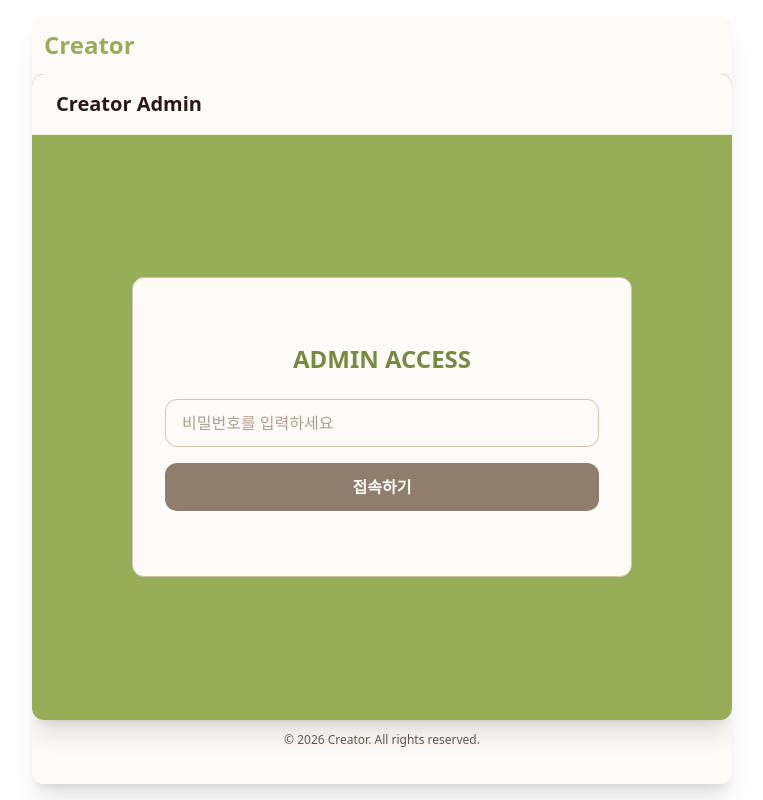
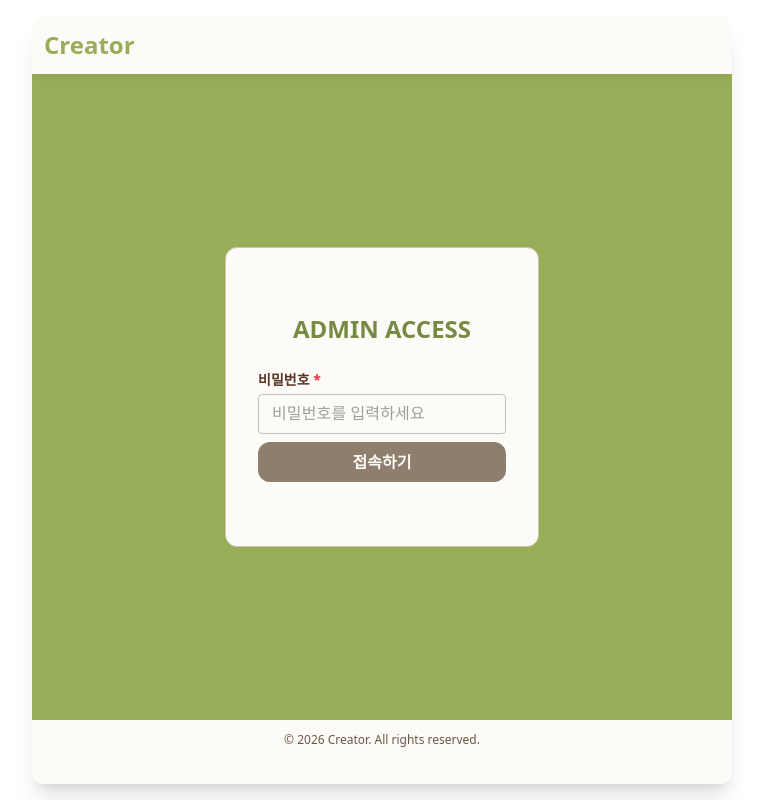
Before and after one commit to suhrin-huh/creator, a Next.js app: page /login in a window 1280 px wide. Shown: the whole page, without its empty margins (258-1021 px from the left). Built offline with nearby package versions, Linux system fonts and the light colour scheme.

Commit message:
refactor: 로그인 페이지 컴포넌트 분리

```diff
--- /dev/null
+++ b/src/app/(public)/login/_components/LoginContainer.tsx
@@ -0,0 +1,13 @@
+// components
+import LoginForm from "./LoginForm";
+
+export default function LoginContainer() {
+  return (
+    <main className="bg-primary flex flex-1 flex-col items-center justify-center p-4">
+      <div className="flex h-75 max-w-125 flex-col items-center justify-center rounded-lg border border-gray-300 bg-white p-8">
+        <h1 className="text-primary-dark text-h3 mb-6 text-center font-bold">ADMIN ACCESS</h1>
+        <LoginForm />
+      </div>
+    </main>
+  );
+}
--- /dev/null
+++ b/src/app/(public)/login/_components/LoginForm.tsx
@@ -0,0 +1,42 @@
+"use client";
+
+// library
+import { useActionState } from "react"; // Next.js 14라면 'react-dom'의 useFormState 사용
+
+// components
+import { FormInput } from "@/components/common/FormInputs";
+
+// action
+import { login } from "@/actions/auth";
+
+const initialState = {
+  success: false,
+  message: "",
+};
+
+export default function LoginForm() {
+  const [state, formAction, isPending] = useActionState(login, initialState);
+
+  return (
+    <form action={formAction} className="gap-sm flex w-full flex-col">
+      <div className="flex flex-col gap-1">
+        <FormInput
+          label={"비밀번호"}
+          type="password"
+          id="password"
+          name="password"
+          required
+          placeholder="비밀번호를 입력하세요"
+          errorMessage={state?.message}
+        />
+      </div>
+      <button
+        type="submit"
+        disabled={isPending}
+        className="p-sm rounded-lg bg-gray-500 font-bold text-white transition-all hover:bg-gray-700 hover:shadow-lg disabled:cursor-not-allowed disabled:bg-gray-400"
+      >
+        {isPending ? "접속 중..." : "접속하기"}
+      </button>
+    </form>
+  );
+}
--- a/src/app/(public)/login/page.tsx
+++ b/src/app/(public)/login/page.tsx
@@ -1,60 +1,6 @@
-"use client";
-
-import { useActionState } from "react"; // Next.js 14라면 'react-dom'의 useFormState 사용
-import { login } from "@/actions/auth";
-
-const initialState = {
-  success: false,
-  message: "",
-};
+// components
+import LoginContainer from "./_components/LoginContainer";
 
 export default function LoginPage() {
-  const [state, formAction, isPending] = useActionState(login, initialState);
-
-  return (
-    <div className="hide-scrollbar bg-primary relative flex max-w-175 min-w-75 flex-1 flex-col overflow-scroll md:rounded-lg md:shadow-xl">
-      {/* Header */}
-      <header className="sticky top-0 z-10 flex items-center justify-between border-b border-gray-100 bg-white px-6 py-4 md:rounded-t-lg">
-        <div className="logo text-xl font-bold text-gray-900">Creator Admin</div>
-      </header>
-
-      {/* Main Content */}
-      <main className="flex flex-1 flex-col items-center justify-center p-4">
-        <div className="flex h-[300px] w-[500px] flex-col items-center justify-center rounded-lg border border-gray-300 bg-white p-8">
-          <h1 className="text-primary-dark mb-6 text-center text-2xl font-bold">ADMIN ACCESS</h1>
-
-          <form action={formAction} className="flex w-full flex-col gap-4">
-            <div className="flex flex-col gap-1">
-              <label htmlFor="password" className="hidden text-sm font-medium text-gray-600">
-                비밀번호
-              </label>
-              <input
-                type="password"
-                id="password"
-                name="password"
-                required
-                className="h-12 w-full rounded-lg border border-gray-300 px-4 text-gray-900 placeholder-gray-400 transition-all focus:border-gray-900 focus:ring-2 focus:ring-gray-900/10 focus:outline-none"
-                placeholder="비밀번호를 입력하세요"
-              />
-            </div>
-
-            {/* 에러 메시지 표시 */}
-            {state?.message && (
-              <p className="animate-pulse text-center text-sm font-medium text-red-500">
-                {state.message}
-              </p>
-            )}
-
-            <button
-              type="submit"
-              disabled={isPending}
-              className="h-12 w-full rounded-lg bg-gray-500 font-bold text-white transition-all hover:bg-gray-700 hover:shadow-lg disabled:cursor-not-allowed disabled:bg-gray-400"
-            >
-              {isPending ? "접속 중..." : "접속하기"}
-            </button>
-          </form>
-        </div>
-      </main>
-    </div>
-  );
+  return <LoginContainer />;
 }
```
